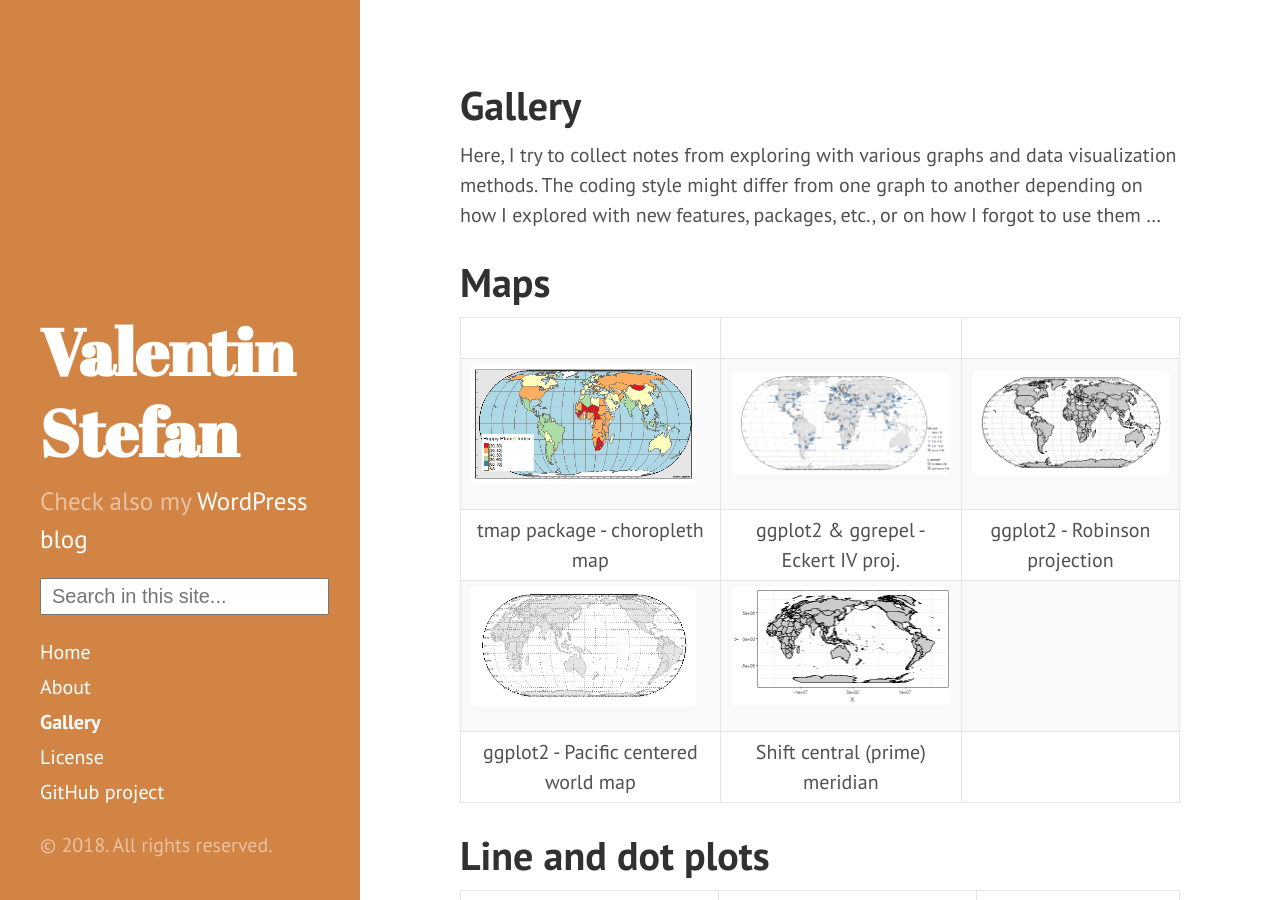
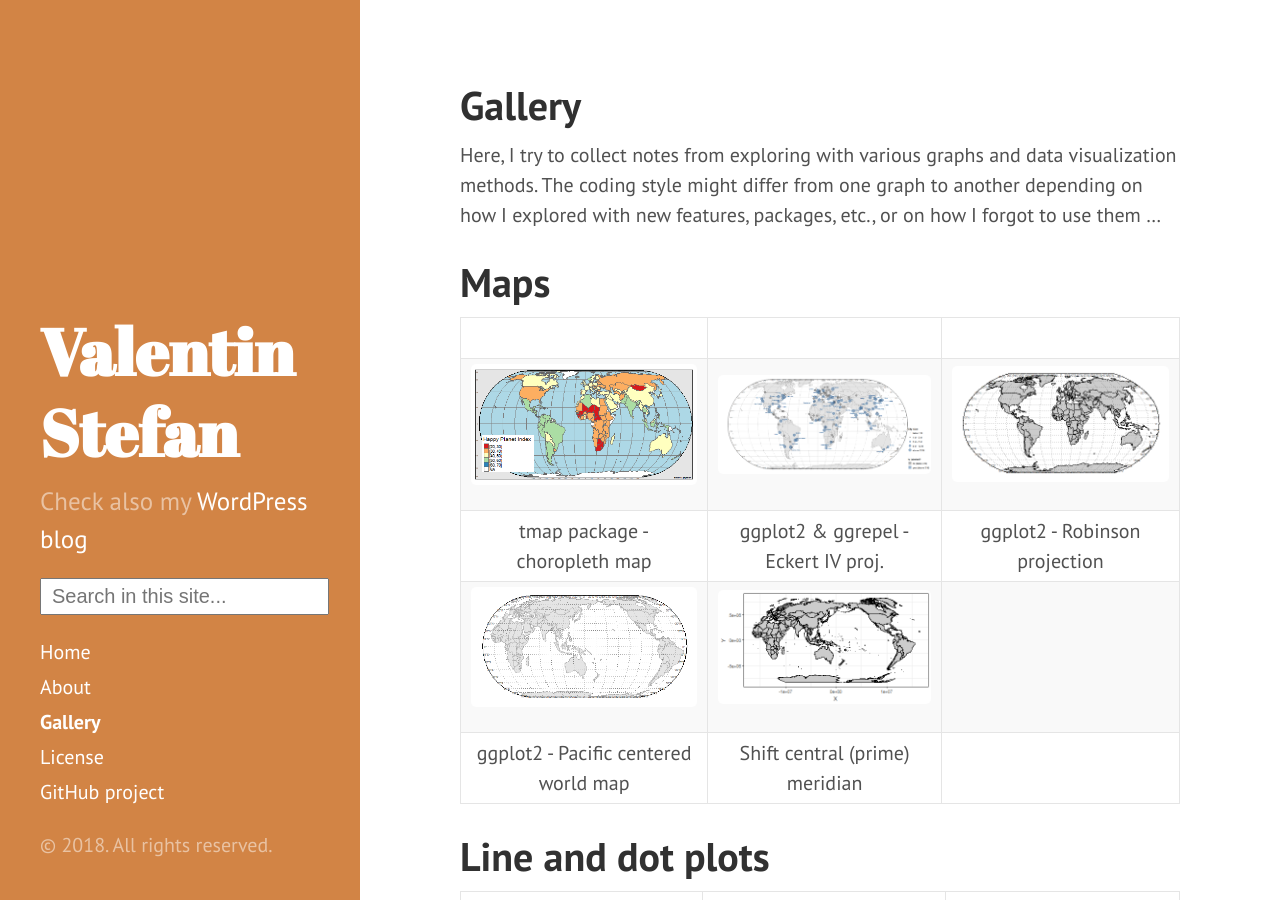
Before and after one commit to valentinitnelav/valentinitnelav.github.io, a Jekyll site: the page built from gallery.md, in a window 1280 px wide and 900 px high. Built offline with Jekyll 4.4.1, drawn with Linux system fonts in a browser that asks for light colours; nearby versions of some CDN libraries; comment, search, counter and statistics services are not loaded.

Commit message:
try 300px for img width

```diff
--- a/gallery.md
+++ b/gallery.md
@@ -10,15 +10,15 @@
 [//]: # ===============================================================================================================
 
 [//]: # Table of graphs/images (in 3 columns)
-[//]: # Set width or height of images with syntax like `{:width="225px"}`
+[//]: # Set width or height of images with syntax like `{:width="300px"}`
 [//]: # This works with `markdown: kramdown` as dependency in `_config.yml` file in repository.
 [//]: # https://stackoverflow.com/questions/14675913/how-to-change-image-size-markdown#30973855
 
 |                                       |                                         |
 :-------------------------------------: | :-------------------------------------: | :-------------------------------------:
-[![][m1]{:width="225px"}][cm1]          | [![][m2]{:width="225px"}][cm2]          | [![][m3]{:width="225px"}][cm3]
+[![][m1]{:width="300px"}][cm1]          | [![][m2]{:width="300px"}][cm2]          | [![][m3]{:width="300px"}][cm3]
 tmap package - choropleth map           | ggplot2 & ggrepel - Eckert IV proj.     | ggplot2 - Robinson projection
-[![][m4]{:width="225px"}][cm4]          | [![][m5]{:width="225px"}][cm5]          |
+[![][m4]{:width="300px"}][cm4]          | [![][m5]{:width="300px"}][cm5]          |
 ggplot2 - Pacific centered world map    | Shift central (prime) meridian          |
 
 
@@ -50,7 +50,7 @@
 
 |                                       |                                         |
 :-------------------------------------: | :-------------------------------------: | :-------------------------------------:
-[![][l1]{:width="225px"}][cl1]          | [![][l2]{:width="225px"}][cl2]          | [![][l3]{:width="225px"}][cl3]
+[![][l1]{:width="300px"}][cl1]          | [![][l2]{:width="300px"}][cl2]          | [![][l3]{:width="300px"}][cl3]
 ggplot2, colored confidence bands       | ggplot2, colored confidence bands       | ggplot2, dotplot with CIs
 
 [//]: # -----------------------------------------------------------------------
@@ -73,7 +73,7 @@
 
 |                                       |                                         |
 :-------------------------------------: | :-------------------------------------: | :-------------------------------------:
-[![][b1]{:width="225px"}][cb1]          | [![][b2]{:width="225px"}][cb2]          |
+[![][b1]{:width="300px"}][cb1]          | [![][b2]{:width="300px"}][cb2]          |
 base R                                  | ggplot2                                 |
 
 
```
